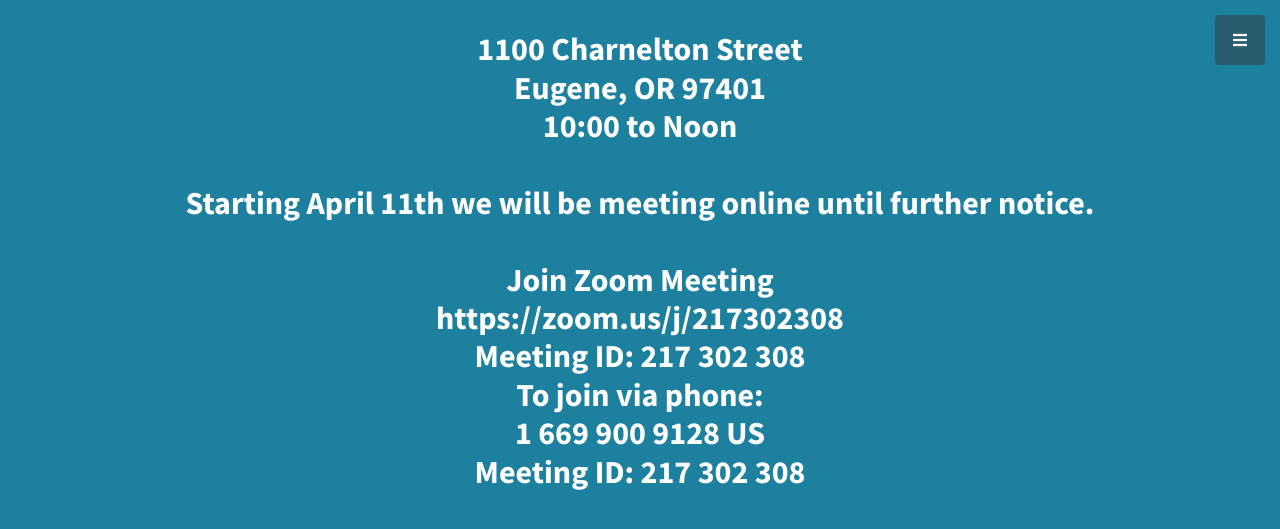
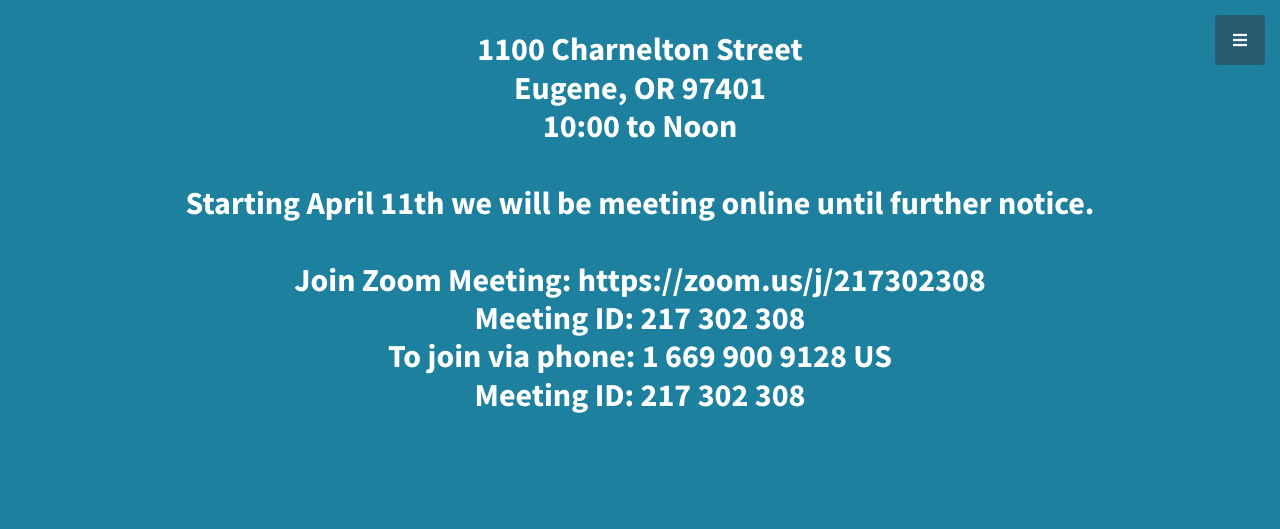
Before and after one commit to MROIS/eugene.mindful.community, a Jekyll site: the page built from index.html, in a window 1280 px wide and 900 px high, scrolled down 3906 px, cut to the strip 0-554 px from the top of the window. Shown: the top 529 px of the strip. Built offline with Jekyll 4.4.1, drawn with Linux system fonts in a browser that asks for light colours.

Commit message:
Update index.html

```diff
--- a/index.html
+++ b/index.html
@@ -113,7 +113,7 @@
 <section id="when" class="content-section bg-primary text-white">
   <div class="container text-center">
     <h3 class="text-secondary mb-0">Where do we meet?</h3>
-    <h2 class="mb-4">Still Water Sangha Eugene meets bi-monthly the second and fourth Saturday mornings<br><br>1100 Charnelton Street<br>Eugene, OR 97401<br>10:00 to Noon<br><br>Starting April 11th we will be meeting online until further notice.<br><br>Join Zoom Meeting<br>https://zoom.us/j/217302308<br>Meeting ID: 217 302 308<br>To join via phone:<br>1 669 900 9128 US<br>Meeting ID: 217 302 308</h2>
+    <h2 class="mb-4">Still Water Sangha Eugene meets bi-monthly the second and fourth Saturday mornings<br><br>1100 Charnelton Street<br>Eugene, OR 97401<br>10:00 to Noon<br><br>Starting April 11th we will be meeting online until further notice.<br><br>Join Zoom Meeting: https://zoom.us/j/217302308<br>Meeting ID: 217 302 308<br>To join via phone: 1 669 900 9128 US<br>Meeting ID: 217 302 308</h2>
   </div>
 </section>
 
```
